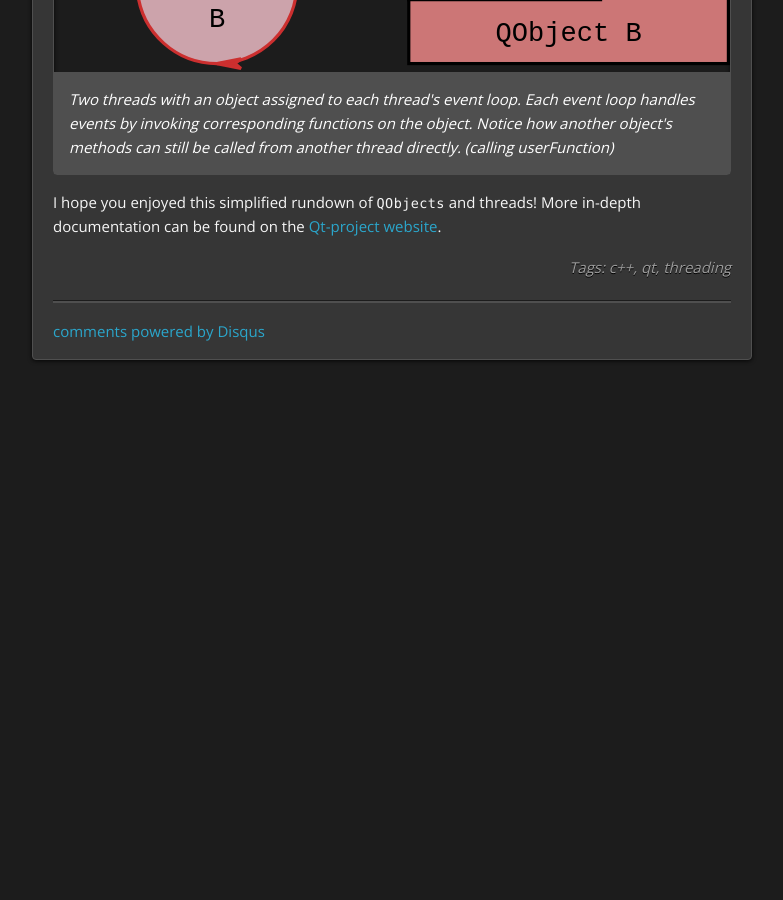
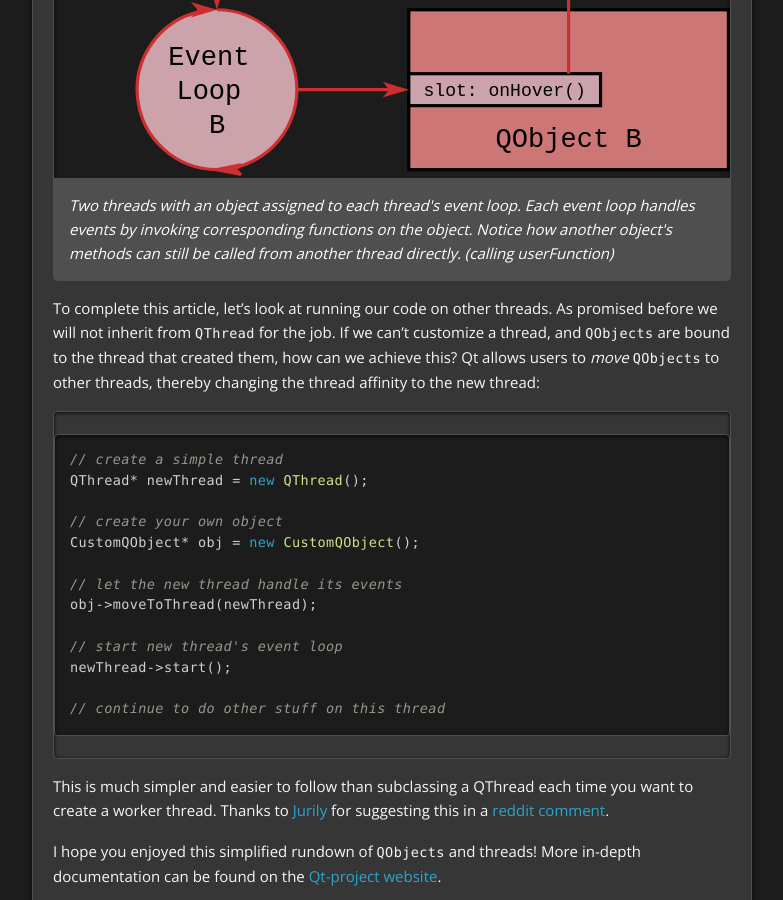
Before and after one commit to KholdStare/kholdstare.github.com, a Jekyll site: the page built from _posts/2012-08-31-objects-and-threads-in-cpp-2.markdown, in a window 1280 px wide and 900 px high, scrolled down 2593 px. Shown: the whole window, without its empty margins (123-906 px from the left). Built offline with Jekyll 4.4.1, drawn with Linux system fonts in a browser that asks for light colours; comment, search, counter and statistics services are not loaded; before the commit the page ends 2998 px from its top, so only the background shows below that; some of the changed text lies outside the part shown.

Commit message:
Clarified QThread subclassing

```diff
--- a/_posts/2012-08-31-objects-and-threads-in-cpp-2.markdown
+++ b/_posts/2012-08-31-objects-and-threads-in-cpp-2.markdown
@@ -34,6 +34,8 @@
 monitor a queue of events to be handled, and dispatch them accordingly.
 Indeed, every <code>QThread</code> has a built-in <a href="http://qt-project.org/doc/qt-5.0/qthread.html#exec">event loop</a> that can be entered.
 
+One way to see this directly is by inheriting from <code>QThread</code>:
+
 {% highlight cpp %}
 class MyThread : public QThread {
 
@@ -51,6 +53,8 @@
     }
 };
 {% endhighlight %}
+
+The above is a good example for demonstration, but is rarely done in production. We will see a better way to run custom code on QThreads in the next section.
 
 In particular the GUI thread (the main thread), also has an event loop which is
 launched with by calling <a href="http://qt-project.org/doc/qt-4.8/qcoreapplication.html#exec"><code>QApplication::exec()</code></a>, which only returns after the user has quit the program.
@@ -96,4 +100,27 @@
 {% assign caption = "Two threads with an object assigned to each thread's event loop. Each event loop handles events by invoking corresponding functions on the object. Notice how another object's methods can still be called from another thread directly. (calling userFunction)" %}
 {% include diagram.html %}
 
+To complete this article, let's look at running our code on other threads.
+As promised before we will not inherit from <code>QThread</code> for the job.
+If we can't customize a thread, and <code>QObjects</code> are bound to the thread that created them, how can we achieve this? Qt allows users to _move_ <code>QObjects</code> to other threads, thereby changing the thread affinity to the new thread:
+
+{% highlight cpp %}
+// create a simple thread
+QThread* newThread = new QThread();
+
+// create your own object
+CustomQObject* obj = new CustomQObject();
+
+// let the new thread handle its events
+obj->moveToThread(newThread);
+
+// start new thread's event loop
+newThread->start();
+
+// continue to do other stuff on this thread
+{% endhighlight %}
+
+This is much simpler and easier to follow than subclassing a QThread each time you want to create a worker thread.
+Thanks to <a href="https://github.com/Jurily">Jurily</a> for suggesting this in a <a href="http://www.reddit.com/r/programming/comments/z9daf/objects_and_threads_in_c_and_qt/c62n6sn">reddit comment</a>.
+
 I hope you enjoyed this simplified rundown of <code>QObjects</code> and threads! More in-depth documentation can be found on the <a href="http://qt-project.org/doc/qt-4.8/threads-qobject.html">Qt-project website</a>.
```
